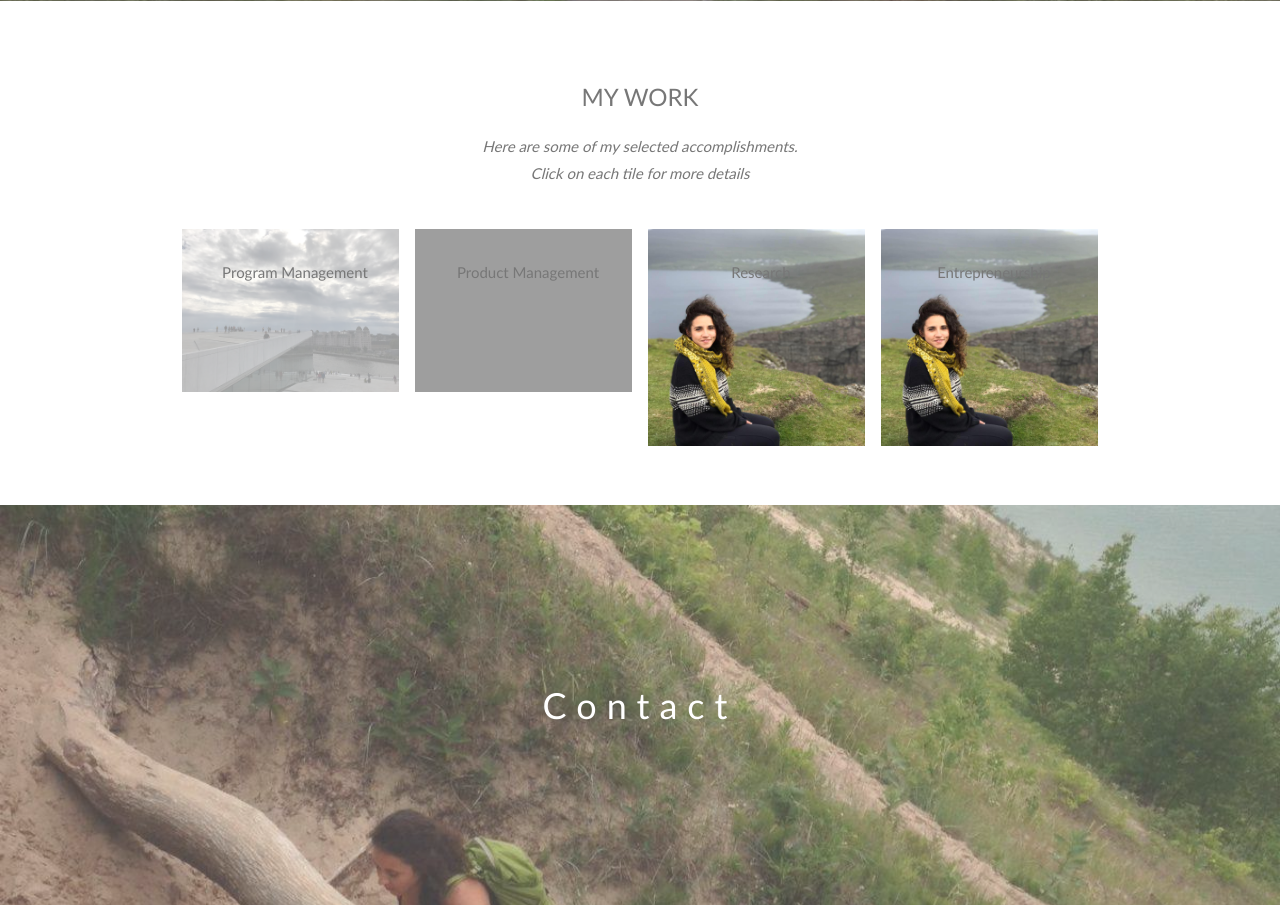
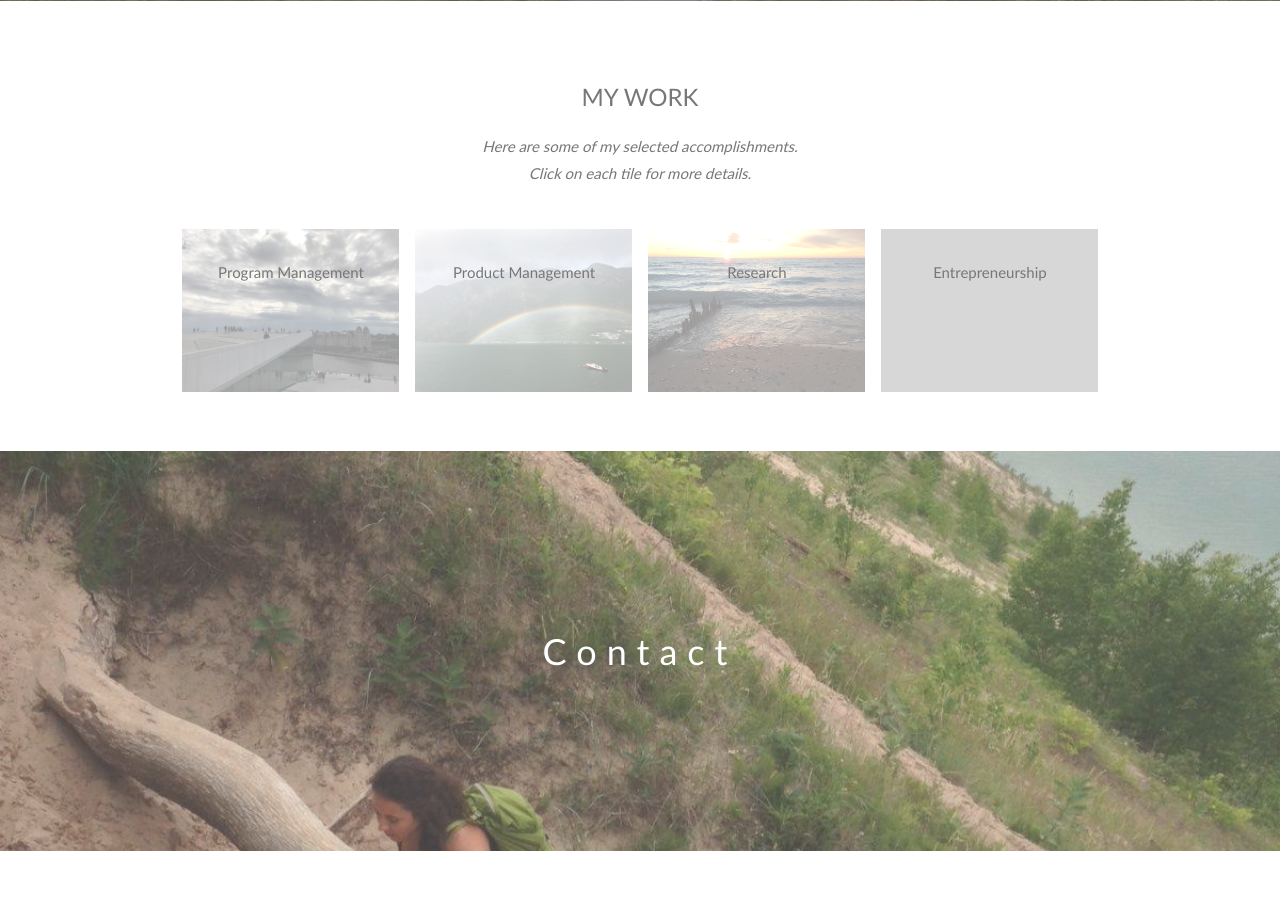
Before and after one commit to adelafedor/adelafedor.github.io, a PHP site: page / in a window 1280 px wide. Shown: the part 2288-3193 px from the top of the page. After the commit the page ends 3139 px from the top, so only its background shows below. Run offline with PHP 8.4, Linux system fonts and the light colour scheme; grey boxes are pictures that could not be loaded.

Commit message:
figuring out experiences

```diff
--- a/index.html
+++ b/index.html
@@ -118,31 +118,37 @@
 <!-- Container (Portfolio Section) -->
 <div class="w3-content w3-container w3-padding-64" id="portfolio">
     <h3 class="w3-center">MY WORK</h3>
-    <p class="w3-center"><em>Here are some of my selected accomplishments. <br> Click on each tile for more details </em></p><br>
+    <p class="w3-center"><em>Here are some of my selected accomplishments. <br> Click on each tile for more details. </em></p><br>
 
     <!-- Responsive Grid. Four columns on tablets, laptops and desktops. Will stack on mobile devices/small screens (100% width) -->
     <div class="w3-row-padding w3-center">
         <div class="w3-col m3 tile">
-            <img src="norway-clouds.jpg" style="width:100%" onclick="onClick(this)" class="w3-hover-opacity tile-opacity" alt="clouds in oslo norway">
+            <img src="img-norway-clouds.jpg" style="width:100%" onclick="onClick(this)" class="w3-hover-opacity tile-opacity" alt="clouds in oslo norway">
             <div class = "tile-text">
                 <p> Program Management </p>
             </div>
         </div>
 
         <div class="w3-col m3 tile">
-            <img src="norway-rainbow.jpg" style="width:100%" onclick="onClick(this)" class="w3-hover-opacity" alt="Rainbow in norway">
-            <p class="tile-text"> Product Management </p>
-                </div>
+            <img src="img-norway-rainbow.jpg" style="width:100%" onclick="onClick(this)" class="w3-hover-opacity tile-opacity" alt="Rainbow in norway">
+            <div class = "tile-text">
+                <p> Product Management </p>
+            </div>
+        </div>
 
         <div class="w3-col m3 tile">
-            <img src="Me.jpg" style="width:100%" onclick="onClick(this)" class="w3-hover-opacity" alt="Bear closeup">
-            <p class="tile-text"> Research </p>
-                </div>
+            <img src="img-tc-lake.jpg" style="width:100%" onclick="onClick(this)" class="w3-hover-opacity tile-opacity" alt="Sunset over lake">
+            <div class= "tile-text">
+                <p> Research </p>
+            </div>
+        </div>
 
         <div class="w3-col m3 tile">
-            <img src="Me.jpg" style="width:100%" onclick="onClick(this)" class="w3-hover-opacity" alt="Quiet ocean">
-            <p class="tile-text"> Entrepreneurship </p>
-                </div>
+            <img src="img-waterfall.jpg" style="width:100%" onclick="onClick(this)" class="w3-hover-opacity tile-opacity" alt="Waterfall hike">
+            <div class="tile-text">
+                <p> Entrepreneurship </p>
+            </div>
+        </div>
     </div>
 
     <!-- <div class="w3-row-padding w3-center w3-section">
--- a/main.css
+++ b/main.css
@@ -209,5 +209,5 @@ hr{border:0;border-top:1px solid #eee;margin:20px 0}
 .w3-border-black,.w3-hover-border-black:hover{border-color:#000!important}
 .w3-border-grey,.w3-hover-border-grey:hover,.w3-border-gray,.w3-hover-border-gray:hover{border-color:#bbb!important}
 .tile{position:relative;width:100%}
-.tile-text{position:absolute;top:15px;padding-right:7px;width:100%;text-align:center}
+.tile-text{position:absolute;top:15px;padding-right:15px;width:100%;text-align:center}
 .tile-opacity{opacity:.40}
```
Also changed, not shown: img-norway-clouds.jpg (renamed from norway-clouds.jpg), img-norway-rainbow.jpg (added), img-tc-lake.JPG (added), 2 other files.
